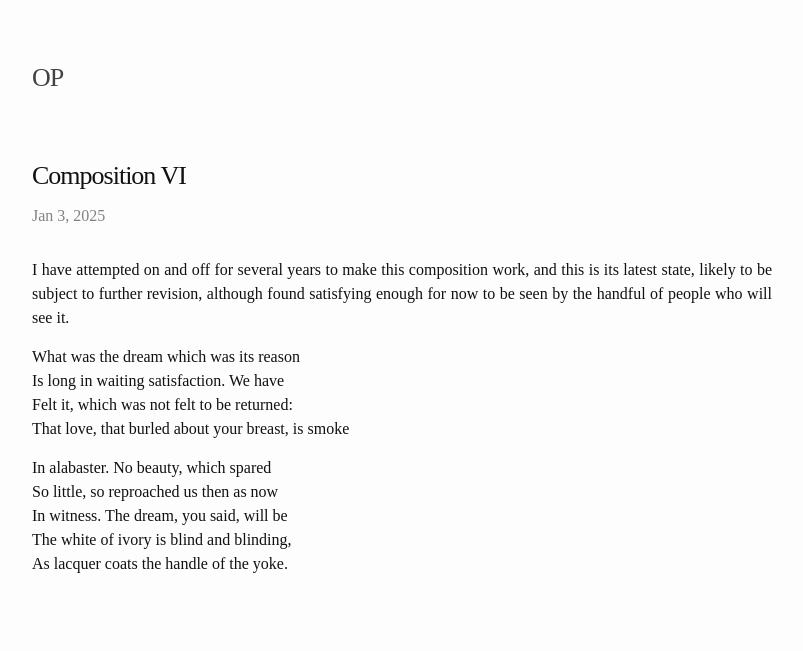
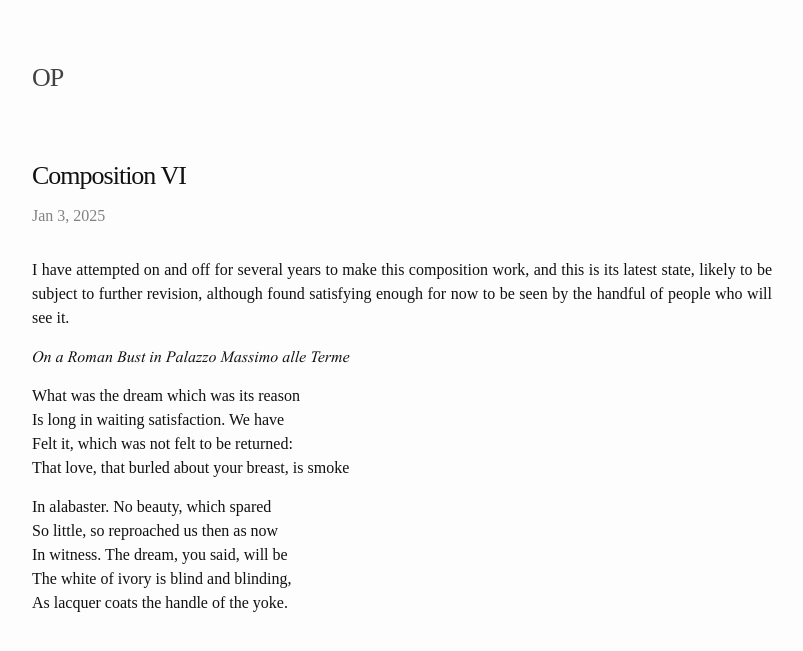
Before and after one commit to TheatrumMundi/TheatrumMundi, a Jekyll site: the page built from _posts/2025-01-03-composition-vi.markdown, in a window 1280 px wide. Shown: the top 651 px of the page, without its empty margins (238-1041 px from the left). Built offline with Jekyll 4.4.1, drawn with Linux system fonts in a browser that asks for light colours; some web fonts are replaced.

Commit message:
Update 2025-01-03-composition-vi.markdown

```diff
--- a/_posts/2025-01-03-composition-vi.markdown
+++ b/_posts/2025-01-03-composition-vi.markdown
@@ -6,6 +6,8 @@ categories: jekyll update
 ---
 
 I have attempted on and off for several years to make this composition work, and this is its latest state, likely to be subject to further revision, although found satisfying enough for now to be seen by the handful of people who will see it.
+
+*On a Roman Bust in Palazzo Massimo alle Terme* <br>
 
 What was the dream which was its reason <br>
 Is long in waiting satisfaction. We have <br>
```
